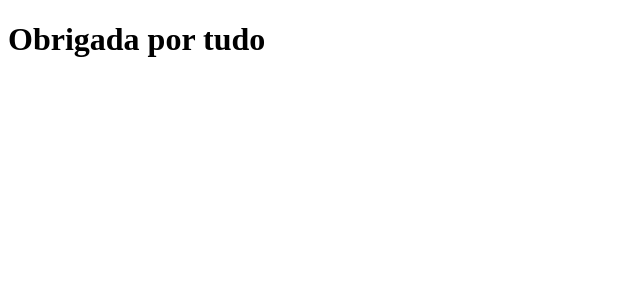
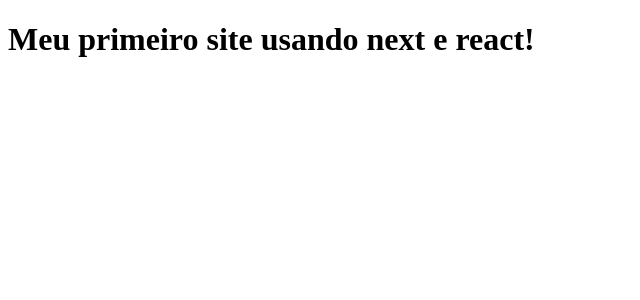
Before and after one commit to NayaraLF/clone-tabnews, a Next.js app: page / in a window 1280 px wide. Shown: the top 300 px of the page, without its empty margins (0-640 px from the left). Built offline with nearby package versions, Linux system fonts and the light colour scheme.

Commit message:
modifica frase

```diff
--- a/pages/index.js
+++ b/pages/index.js
@@ -1,6 +1,5 @@
 function Home(){
-    return <h1>Obrigada por tudo
-    </h1>
+    return <h1>Meu primeiro site usando next e react!</h1>
 
 }
 
```
